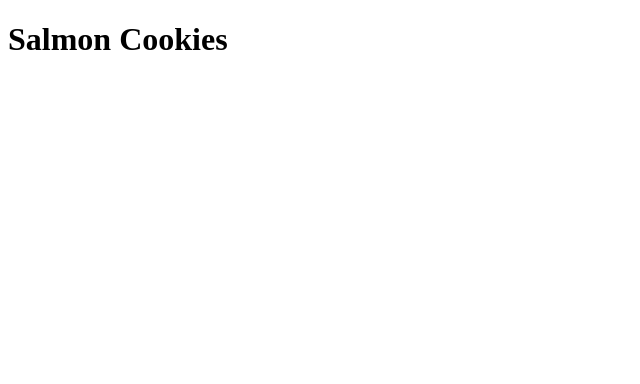
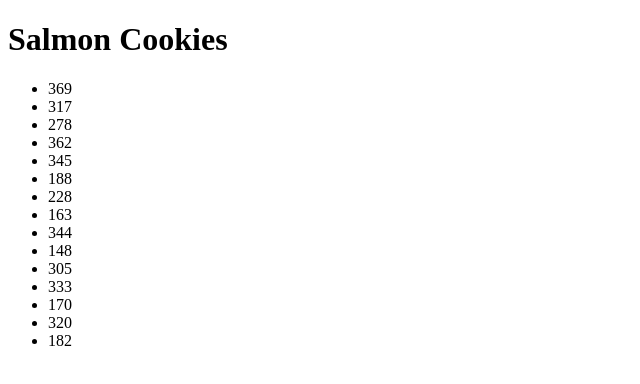
Before and after one commit to Rayxclockwork/cookie-stand, a plain HTML site: page index.html in a window 1280 px wide. Shown: the whole page, without its empty margins (0-640 px from the left). Drawn offline with Linux system fonts and the light colour scheme.

Commit message:
render function started

```diff
--- a/app.js
+++ b/app.js
@@ -1,15 +1,16 @@
 'use strict';
 
 var seattle = {
+  name : 'Seattle',
   min : 23,
   max : 65,
   avg : 6.3,
+  salesHour : [],
 
-  salesHour : [],
   custHour : ['6am', '7am', '8am', '9am', '10am', '11am', '12pm', '1pm', '2pm', '3pm', '4pm', '5pm', '6pm', '7pm', '8pm'],
   avgCookies: function() {
     for(var i=0; i < this.custHour.length; i++){
-      var sales = (random(this.min, this.max) * this.avg);
+      var sales = Math.floor(random(this.min, this.max) * this.avg);
       this.salesHour.push(sales);
     }
     console.log(this.salesHour);
@@ -18,11 +19,21 @@ var seattle = {
 //https://developer.mozilla.org/en-US/docs/Web/JavaScript/Reference/Global_Objects/Math/random
 
 function random (min, max) {
-  return Math.floor(Math.random() * (max - min) + min);
+  return (Math.random() * (max - min + 1) + min);
+}
+function render (object) {
+  var storeData = document.getElementById('storeData');
+  var ulElement = document.createElement('ul');
+  for(var i=0; i <object.custHour.length; i++){
+    var listElement = document.createElement('li');
+    listElement.textContent = object.salesHour[i];
+    ulElement.appendChild(listElement);
+  }
+  storeData.appendChild(ulElement);
 }
 
 seattle.avgCookies();
-
+render(seattle);
 
 var tokyo = {
   min : 3,
@@ -64,6 +75,7 @@ var paris = {
   min : 20,
   max : 38,
   avg : 2.3,
+  cookiesHour:[],
 
   salesHour : [],
   custHour : ['6am', '7am', '8am', '9am', '10am', '11am', '12pm', '1pm', '2pm', '3pm', '4pm', '5pm', '6pm', '7pm', '8pm'],
@@ -77,6 +89,7 @@ var paris = {
 };
 
 paris.avgCookies();
+
 
 var lima = {
   min : 2,
--- a/index.html
+++ b/index.html
@@ -1,6 +1,7 @@
 <!DOCTYPE html>
   <html>
     <head>
+      <link rel="stylesheet" type="text/css" href="style.css">
       <title>
         "Salmon Cookies"
       </title>
@@ -9,9 +10,10 @@
       <header>
         <h1>Salmon Cookies</h1>
       </header>
-      <p>
+      <div id = "storeData">
 
-      </p>
+    </div>
       <script src="app.js"></script>
+
     </body>
   </html>
--- a/style.css
+++ b/style.css
@@ -0,0 +1,3 @@
+body {
+background-color:
+}
```
